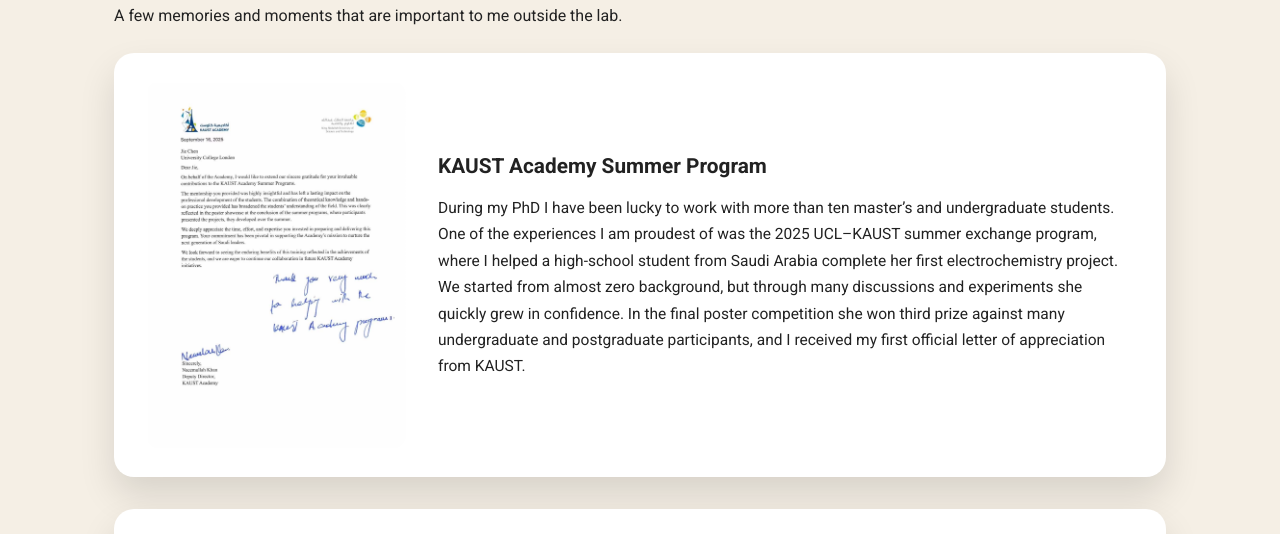
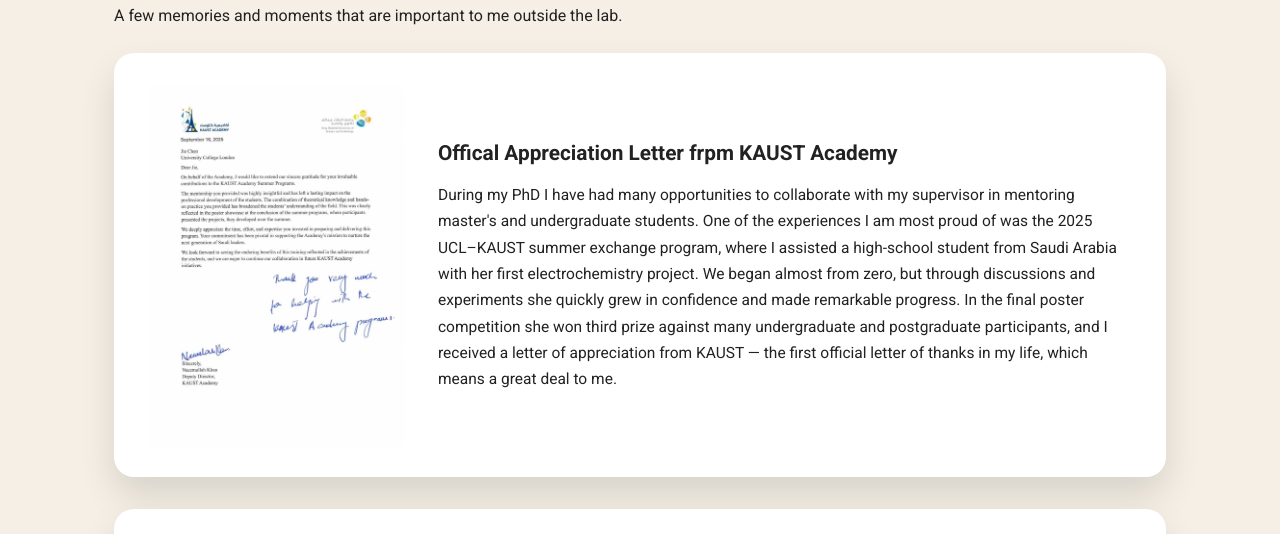
Before and after one commit to jiechenucl-ops/jiechenucl-ops.github.io, a plain HTML site: page personal.html in a window 1280 px wide. Shown: the part 199-733 px from the top of the page. Drawn offline with Linux system fonts and the light colour scheme.

Commit message:
Update personal.html

```diff
--- a/personal.html
+++ b/personal.html
@@ -38,15 +38,14 @@
         <!-- 请把第一张 KAUST 感谢信的图片命名为 personal-kaust.jpg -->
         <img src="personal-kaust.jpg" alt="KAUST Academy letter of appreciation">
         <div class="personal-text">
-          <h2>KAUST Academy Summer Program</h2>
+          <h2>Offical Appreciation Letter frpm KAUST Academy</h2>
           <p>
-            During my PhD I have been lucky to work with more than ten master’s and undergraduate
-            students. One of the experiences I am proudest of was the 2025 UCL–KAUST summer exchange
-            program, where I helped a high-school student from Saudi Arabia complete her first
-            electrochemistry project. We started from almost zero background, but through many
-            discussions and experiments she quickly grew in confidence. In the final poster
-            competition she won third prize against many undergraduate and postgraduate participants,
-            and I received my first official letter of appreciation from KAUST.
+            During my PhD I have had many opportunities to collaborate with my supervisor in mentoring master's and undergraduate students.
+            One of the experiences I am most proud of was the 2025 UCL–KAUST summer exchange program, where I assisted a high-school student
+            from Saudi Arabia with her first electrochemistry project. We began almost from zero, but through discussions and experiments
+            she quickly grew in confidence and made remarkable progress. In the final poster competition she won third prize against many
+            undergraduate and postgraduate participants, and I received a letter of appreciation from KAUST — the first official letter of
+            thanks in my life, which means a great deal to me.
           </p>
         </div>
       </div>
```
